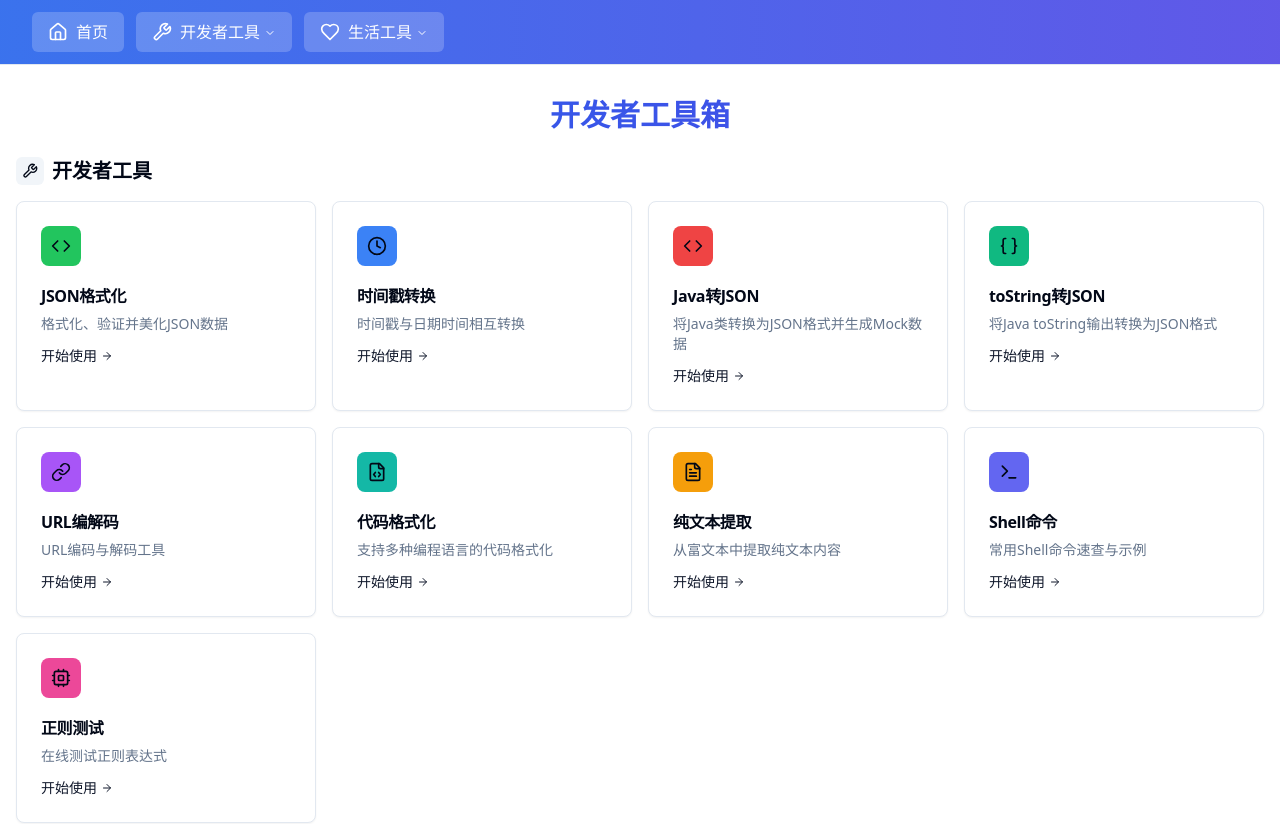
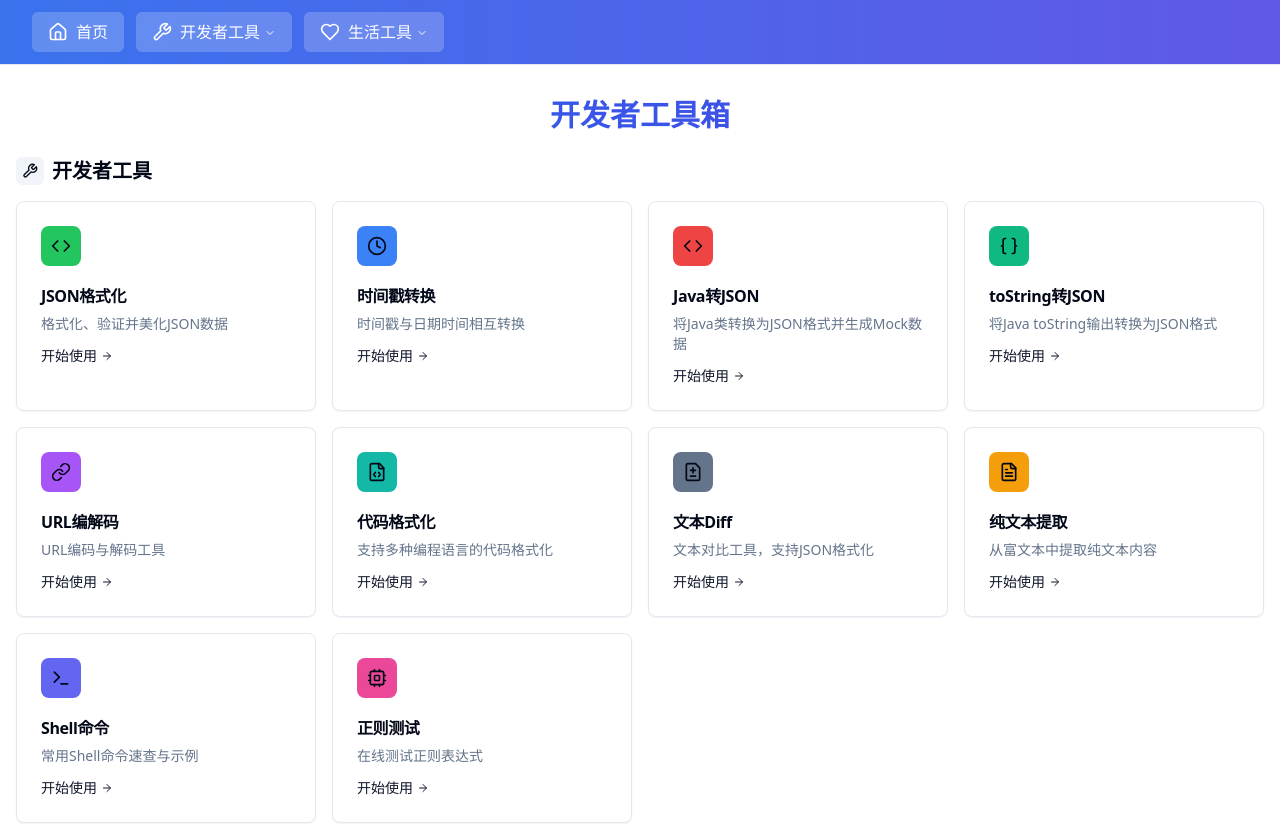
Before and after one commit to wxweven/tool, a React (Vite) app: page / in a window 1280 px wide. Shown: the top 824 px of the page. Built offline with nearby package versions, Linux system fonts and the light colour scheme.

Commit message:
修复首页缺少文本Diff工具入口

```diff
--- a/src/pages/Index.jsx
+++ b/src/pages/Index.jsx
@@ -15,7 +15,8 @@ import {
   HeartIcon,
   FileCodeIcon,
   ChevronUpIcon,
-  BracesIcon
+  BracesIcon,
+  FileDiffIcon
 } from "lucide-react";
 import { useState, useEffect } from "react";
 
@@ -61,6 +62,13 @@ const devTools = [
     description: "支持多种编程语言的代码格式化",
     icon: <FileCodeIcon className="h-5 w-5" />,
     color: "bg-teal-500"
+  },
+  {
+    id: "text-diff",
+    title: "文本Diff",
+    description: "文本对比工具，支持JSON格式化",
+    icon: <FileDiffIcon className="h-5 w-5" />,
+    color: "bg-slate-500"
   },
   {
     id: "plaintext",
```
